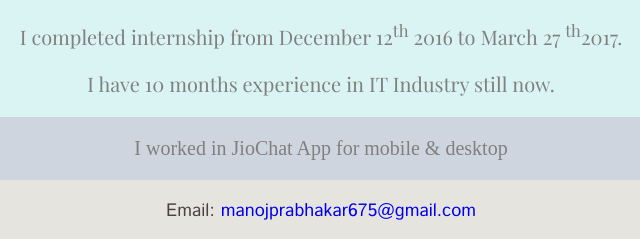
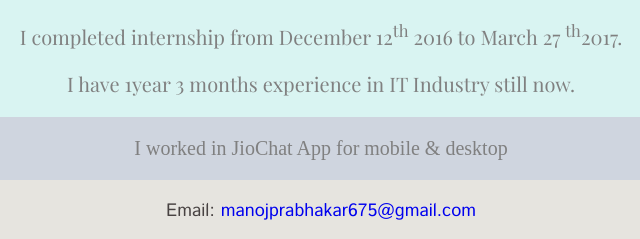
Before and after one commit to KManojPrabhakar/Final-Portfolio, a plain HTML site: page index.html in a window 1280 px wide. Shown: the part 272-511 px from the top of the page, 319-959 px from the left. Drawn offline with nearby package versions, Linux system fonts and the light colour scheme.

Commit message:
code update

```diff
--- a/index.html
+++ b/index.html
@@ -33,7 +33,7 @@
 		</div>
 		<div class="experience">
 				<p>I completed  internship from December 12<sup>th</sup> 2016 to March 27 <sup>th</sup>2017. </p>
-				<p>I have 10 months experience in IT Industry still now. </p>
+				<p>I have 1year 3 months experience in IT Industry still now. </p>
 		</div>
 		<div class="project">
 				<p> I worked in JioChat App for mobile & desktop </p>
```
